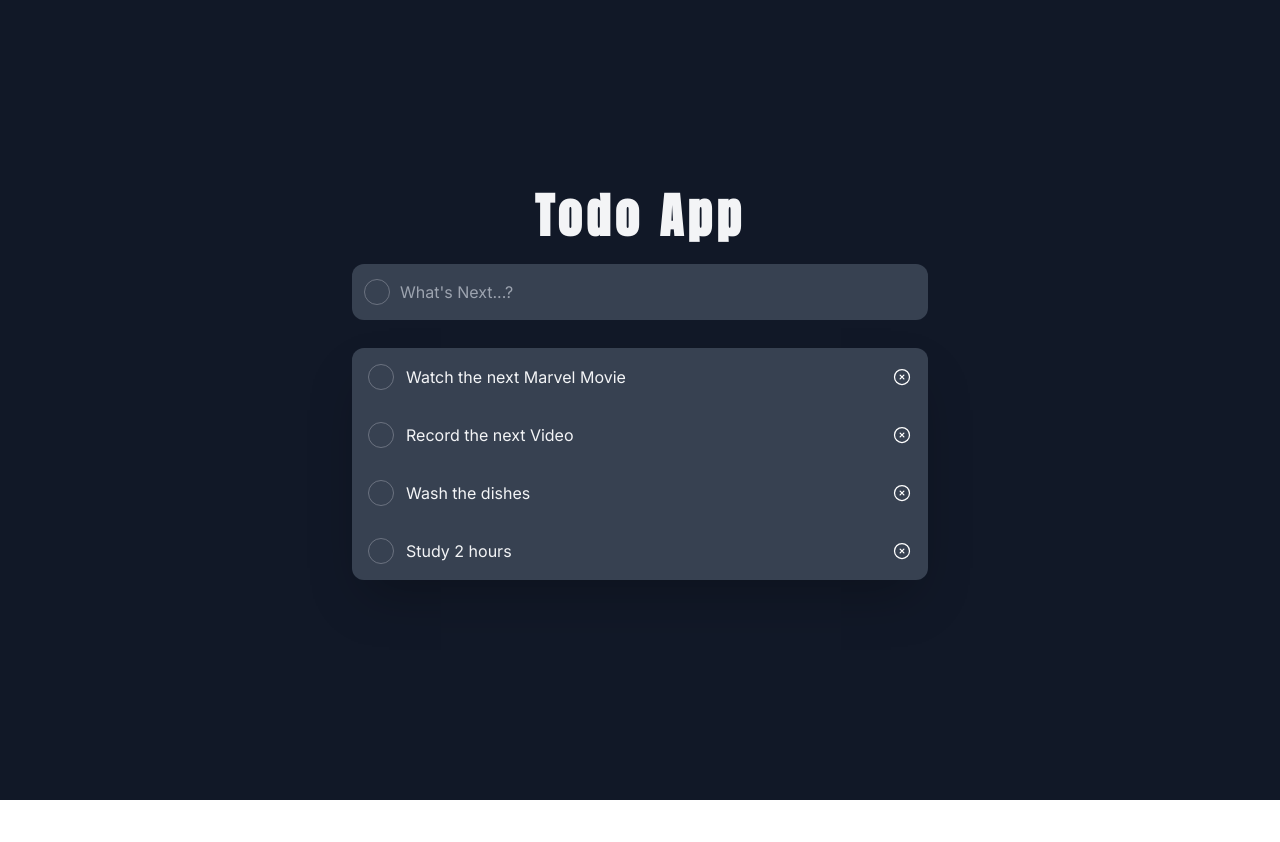
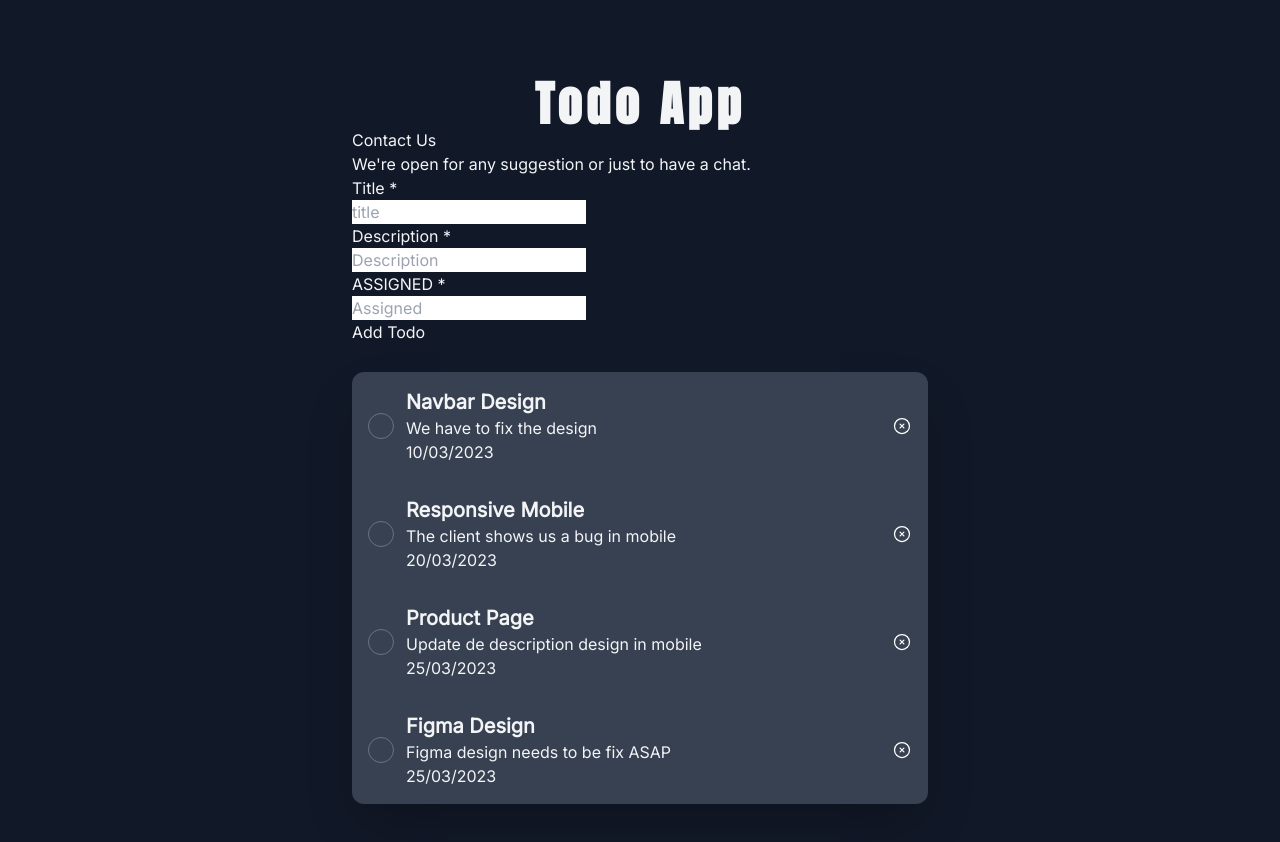
Before and after one commit to danielsalvas/todoApp-zustand.danisalgado.com, a React (Vite) app: page / in a window 1280 px wide. Shown: the top 842 px of the page. Before the commit the page ends 800 px from the top, so only its background shows below. Built offline with nearby package versions, Linux system fonts and the light colour scheme.

Commit message:
[Feature] Form with react-hook-form added to the app

```diff
--- a/package.json
+++ b/package.json
@@ -11,6 +11,8 @@
   "dependencies": {
     "react": "^18.2.0",
     "react-dom": "^18.2.0",
+    "react-hook-form": "^7.43.3",
+    "sweetalert2": "^11.7.3",
     "zustand": "^4.3.3"
   },
   "devDependencies": {
--- a/src/App.jsx
+++ b/src/App.jsx
@@ -1,6 +1,6 @@
 import { useEffect, useState } from 'react'
 import Title from './components/Title';
-import Input from './components/Input';
+import Form from './components/Form';
 import TodoList from './components/TodoList';
 import { useStore } from './stores';
 
@@ -10,7 +10,7 @@ function App() {
     <div className="bg-gray-900 min-h-screen h-full font-inter text-gray-100 flex items-center justify-center py-20 px-5">
       <div className='container flex flex-col max-w-xl'>
         <Title />
-        <Input />
+        <Form />
         <TodoList />
       </div>
     </div>
--- /dev/null
+++ b/src/components/Form.jsx
@@ -0,0 +1,105 @@
+import { useStore } from '../stores'
+import { useForm } from 'react-hook-form'
+
+const Form = () => {
+
+  const {
+    register,
+    handleSubmit,
+    formState: {
+      errors
+    }
+  } = useForm();
+
+  const { addTodo } = useStore();
+
+  const onSubmit = dataForm => {
+
+    addTodo(dataForm)
+  };
+
+  return (
+    <div className="container">
+      <div className='row'>
+
+        {/* FORM COLUMN */}
+
+        <div className='column'>
+          <div className='left-half'>
+            <h1>Contact Us</h1>
+            <p>We're open for any suggestion or just to have a chat.</p>
+
+            <form onSubmit={handleSubmit(onSubmit)}>
+
+              {/* TITLE */}
+
+              <p >Title *</p>
+              <input
+                type="text"
+                placeholder="title"
+                {...register("title", {
+                  required: true,
+                  maxLength: 80
+                })}
+              />
+
+              {errors.title &&
+                <span className='error'>
+                  {errors.title.type === 'required' && 'This field is required'}
+                  {errors.title.type === 'maxLength' && 'Max length of name is 80 Char'}
+                </span>
+              }
+
+              {/* DESCRIPTION */}
+
+              <p >Description *</p>
+              <input
+                type="text"
+                placeholder="Description"
+                {...register("description", {
+                  required: true,
+                  maxLength: 200
+                })}
+              />
+
+              {errors.description &&
+                <span className='error'>
+                  {errors.description.type === 'required' && 'This field is required'}
+                  {errors.description.type === 'maxLength' && 'Max length of name is 200 Char'}
+                </span>
+              }
+
+              {/* ASSIGNED */}
+
+              <p >ASSIGNED *</p>
+              <input
+                type="text"
+                placeholder="Assigned"
+                {...register("assigned", {
+                  required: true,
+                  maxLength: 200
+                })}
+              />
+
+              {errors.assigned &&
+                <span className='error'>
+                  {errors.assigned.type === 'required' && 'This field is required'}
+                  {errors.assigned.type === 'maxLength' && 'Max length of name is 200 Char'}
+                </span>
+              }
+
+              {/* Submit  */}
+
+              <div>
+                <input type="submit" className="submit" value="Add Todo" />
+              </div>
+            </form>
+          </div>
+        </div>
+
+      </div>
+    </div>
+  )
+}
+
+export default Form
--- a/src/components/Input.jsx
+++ /dev/null
@@ -1,36 +0,0 @@
-import { useStore } from '../stores'
-
-const Input = () => {
-
-  const { title } = useStore(
-    (state) => ({
-      title: state.title
-    })
-  );
-  const { setTitle, addTodo } = useStore();
-
-  const handleTodo = (e) => {
-    if (e.key.toLowerCase() === 'enter') {
-      addTodo(title)
-      setTitle("")
-    }
-  }
-
-  return (
-    <div className='mt-6 relative'>
-      <div className='absolute inset-y-0 left-0 pl-3 flex items-center pointer-events-none'>
-        <span className='border border-gray-500 border-solid p-3 rounded-full'> </span>
-      </div>
-      <input
-        type="text"
-        className='focus:shadow-lg font-inter focus:shadow-blue-800 pl-12 w-full py-4 bg-gray-700 rounded-xl outline-none transition-all duration-300 ease-in-out'
-        placeholder="What's Next...?"
-        value={title}
-        onChange={(e) => setTitle(e.target.value)}
-        onKeyDown={(e) => handleTodo(e)}
-      />
-    </div>
-  )
-}
-
-export default Input
--- a/src/components/Todo.jsx
+++ b/src/components/Todo.jsx
@@ -3,15 +3,23 @@ import { useStore } from "../stores"
 const Todo = ( { todo }) => {
 
   const { handleSetCompleted, handleDelete } = useStore();
-  const { id, title } = todo;
+  const { id, data } = todo;
 
   return (
     <div className="flex items-center justify-between p-4 bg-gray-700 border-solid border-gary-600">
       <div className="flex items-center">
         <span onClick={() => handleSetCompleted(id)} className="border-solid border border-gray-500 rounded-full p-3 cursor-pointer"></span>
-        <p className={`pl-3`}>
-          {title}
-        </p>
+        <div className="flex flex-col">
+          <p className='pl-3 font-bold text-xl'>
+            {data.title}
+          </p>
+          <p className='pl-3'>
+            {data.description}
+          </p>
+          <p className='pl-3'>
+            {data.date}
+          </p>
+        </div>
       </div>
       <img onClick={() => handleDelete(id)} className="h-5 w-5 cursor-pointer transition-all duration-300 ease-in" src="/close-icon.svg" alt="Close Icon" />
     </div>
--- a/src/components/TodoCompleted.jsx
+++ b/src/components/TodoCompleted.jsx
@@ -3,17 +3,25 @@ import { useStore } from "../stores";
 const TodoCompleted = ( { todo }) => {
 
   const { handleSetUncompleted, handleDeleteCompleted } = useStore();
-  const { id, title } = todo;
+  const { id, data } = todo;
 
   return (
     <div className="flex items-center justify-between p-4 bg-gray-700 border-solid border-gary-600">
       <div className="flex items-center">
-          <div onClick={() => handleSetUncompleted(id)} className="cursor-pointer">
-            <img className="h-6 w-6" src="/check.png" alt="" />
-          </div>
-        <p className='pl-3 line-through'>
-          {title}
-        </p>
+        <div onClick={() => handleSetUncompleted(id)} className="cursor-pointer">
+          <img className="h-6 w-6" src="/check.png" alt="" />
+        </div>
+        <div className="flex flex-col">
+          <p className='pl-3 font-bold text-xl'>
+            {data.title}
+          </p>
+          <p className='pl-3 line-through'>
+            {data.description}
+          </p>
+          <p className='pl-3 line-through'>
+            {data.date}
+          </p>
+        </div>
       </div>
       <img onClick={() => handleDeleteCompleted(id)} className="h-5 w-5 cursor-pointer transition-all duration-300 ease-in" src="/close-icon.svg" alt="Close Icon" />
     </div>
--- a/src/components/TodoList.jsx
+++ b/src/components/TodoList.jsx
@@ -10,8 +10,6 @@ const TodoList = () => {
       completedTodos: state.completedTodos
     })
   );
-
-  console.log(completedTodos);
 
   return (
     <div>
--- a/src/stores/index.js
+++ b/src/stores/index.js
@@ -4,38 +4,56 @@ export const useStore = create((set, get) => ({
   todos: [
     {
       id: 1,
-      title: 'Watch the next Marvel Movie',
+      data: {
+        title: 'Navbar Design',
+        description: 'We have to fix the design',
+        assigned: 'David Alejandro',
+        date: '10/03/2023'
+      },
       completed: false,
     },
     {
       id: 2,
-      title: 'Record the next Video',
-     completed: false,
+      data: {
+        title: 'Responsive Mobile',
+        description: 'The client shows us a bug in mobile',
+        assigned: 'Daniel Salgadp',
+        date: '20/03/2023'
+      },
+      completed: false,
     },
     {
       id: 3,
-      title: 'Wash the dishes',
+      data: {
+        title: 'Product Page',
+        description: 'Update de description design in mobile',
+        assigned: 'Marcela Alejandra',
+        date: '25/03/2023'
+      },
       completed: false,
     },
     {
       id: 4,
-      title: 'Study 2 hours',
+      data: {
+        title: 'Figma Design',
+        description: 'Figma design needs to be fix ASAP',
+        assigned: 'Andrea Castillo',
+        date: '25/03/2023'
+      },
       completed: false,
     }
   ],
-  title: "",
   completedTodos: [],
   setTodos: (newTodo) => set({ todos: newTodo }),
-  setTitle: (newTitle) => set({ title: newTitle }),
   setCompletedTodos: (newCompletedTodos) => set({ completedTodos: newCompletedTodos }),
-  addTodo: (title) => {
+  addTodo: (data) => {
 
     const todos = get().todos
     const lastId = todos.length > 0 ? todos[todos.length -1].id : 1;
 
       const newTodo = {
         id: lastId + 1,
-        title,
+        data,
         completed: false
       }
 
@@ -79,7 +97,7 @@ export const useStore = create((set, get) => ({
     const newTodos = updatedList.filter(todo => todo.completed === false)
     const filteredTodos = updatedList.filter(todo => todo.completed === true)
 
-    const activeTodos = todos.concat(newTodos)
+    const activeTodos = newTodos.concat(todos)
 
     get().setTodos(activeTodos)
     get().setCompletedTodos(filteredTodos)
@@ -87,13 +105,21 @@ export const useStore = create((set, get) => ({
   handleDelete: (id) => {
 
     const todos = get().todos
-    const updatedList = todos.filter( todo => todo.id !== id)
-    get().setTodos(updatedList)
+    const result = confirm('Do you want to delete the task?')
+
+    if (result) {
+      const updatedList = todos.filter( todo => todo.id !== id)
+      get().setTodos(updatedList)
+    }
   },
   handleDeleteCompleted: (id) => {
 
     const todos = get().completedTodos
-    const updatedList = todos.filter( todo => todo.id !== id)
-    get().setCompletedTodos(updatedList)
+    const result = confirm('Do you want to delete the task?')
+
+    if (result) {
+      const updatedList = todos.filter( todo => todo.id !== id)
+      get().setCompletedTodos(updatedList)
+    }
   }
 }));
```
Also changed, not shown: 1 other file (tests, documents, lock files or other folders).
